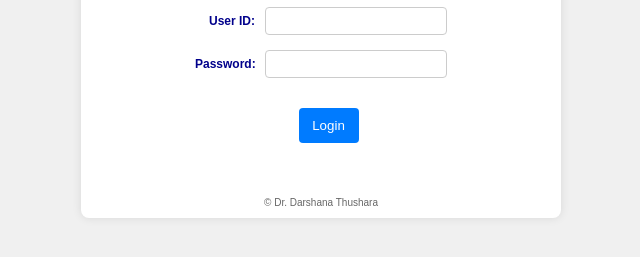
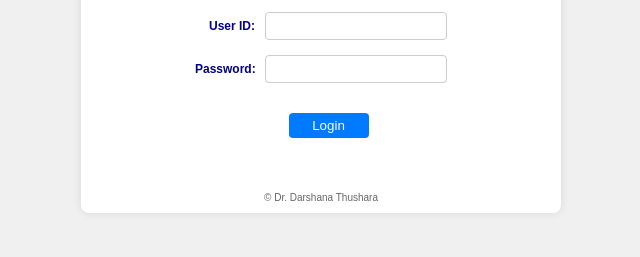
Before and after one commit to HistoPathologyLab/HistoPathologyLab-CNTH, a plain HTML site: page index.html in a window 1280 px wide. Shown: the part 395-652 px from the top of the page, without its empty margins (319-959 px from the left). Drawn offline with Linux system fonts and the light colour scheme.

Commit message:
Update index.html

```diff
--- a/index.html
+++ b/index.html
@@ -59,8 +59,8 @@
             border-radius: 4px; /* Rounded edges */
         }
         form button {
-            width: calc(25% - 40px); /* Adjusted button width */
-            padding: 10px; /* Adjusted button padding */
+            width: calc(30% - 40px); /* Adjusted button width */
+            padding: 5px; /* Adjusted button padding */
             background-color: #007bff;
             color: #ffffff;
             border: none;
```
